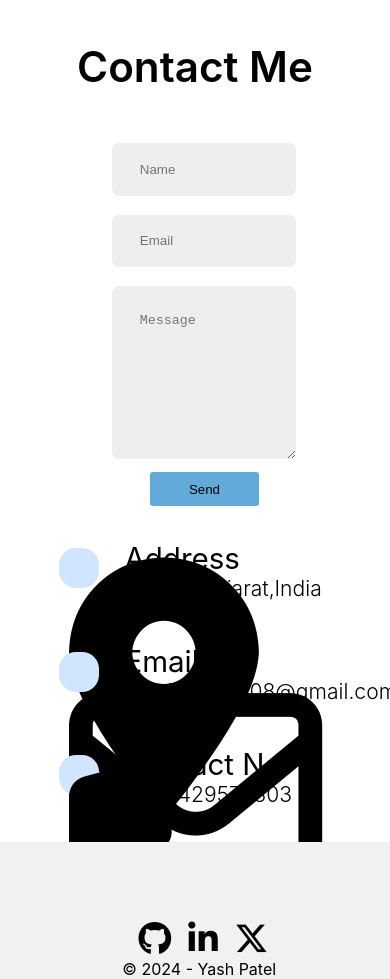
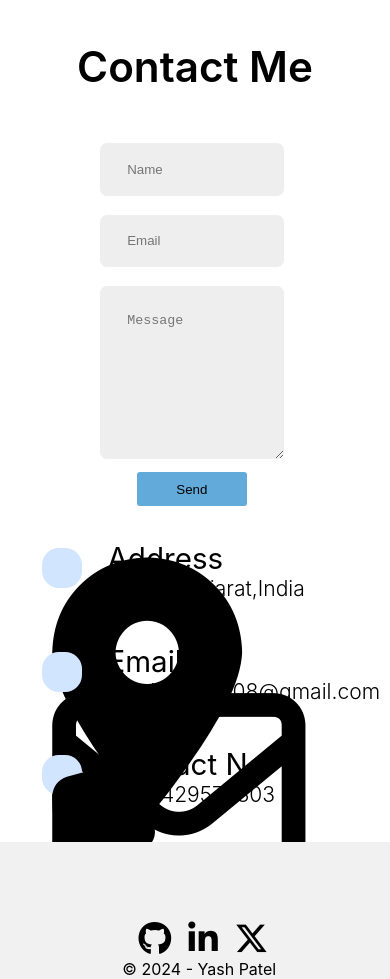
Before and after one commit to yashpatel08/patel_yash, a React (Create React App) app: page / in a window 390 px wide. Shown: the part 4640-5619 px from the top of the page. Built offline with nearby package versions, Linux system fonts and the light colour scheme.

Commit message:
Update style.css

```diff
--- a/src/style.css
+++ b/src/style.css
@@ -859,7 +859,6 @@ li {
         display: flex;
         flex-direction: column;
         margin-bottom: 5vh;
-        margin-left: 2vh;
     }
 
     .contact-form {
```
